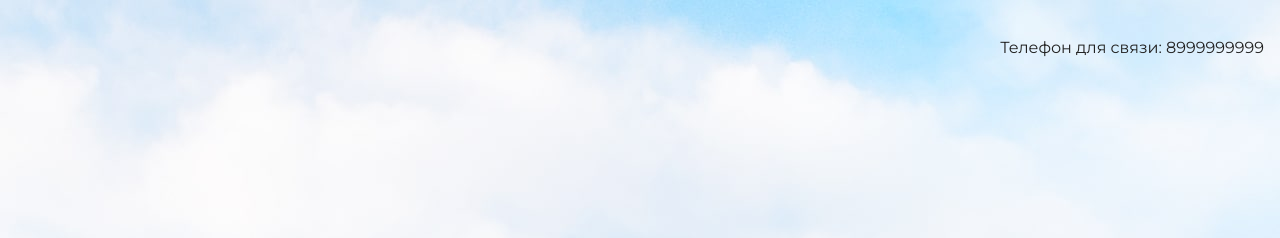
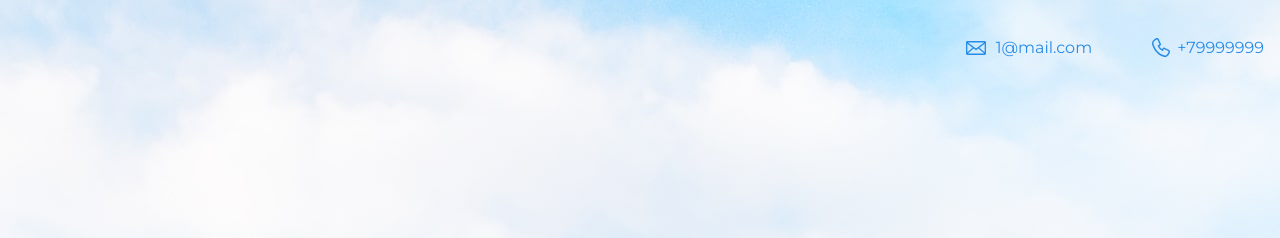
Before and after one commit to mary-lika/my-site, a plain HTML site: page index.html in a window 1280 px wide. Shown: the top 238 px of the page. Drawn offline with nearby package versions, Linux system fonts and the light colour scheme.

Commit message:
Update index.html

```diff
--- a/index.html
+++ b/index.html
@@ -10,7 +10,10 @@
   <body>
     <header class="page-header">
       <div class="container">
-      Телефон для связи: 8999999999
+        <a class="header-email"
+           href="malto:1@mail.com">1@mail.com</a>
+        <a class="header-phone"
+           href="tel:+79999999">+79999999</a>
       </div>
     </header>
 
```
